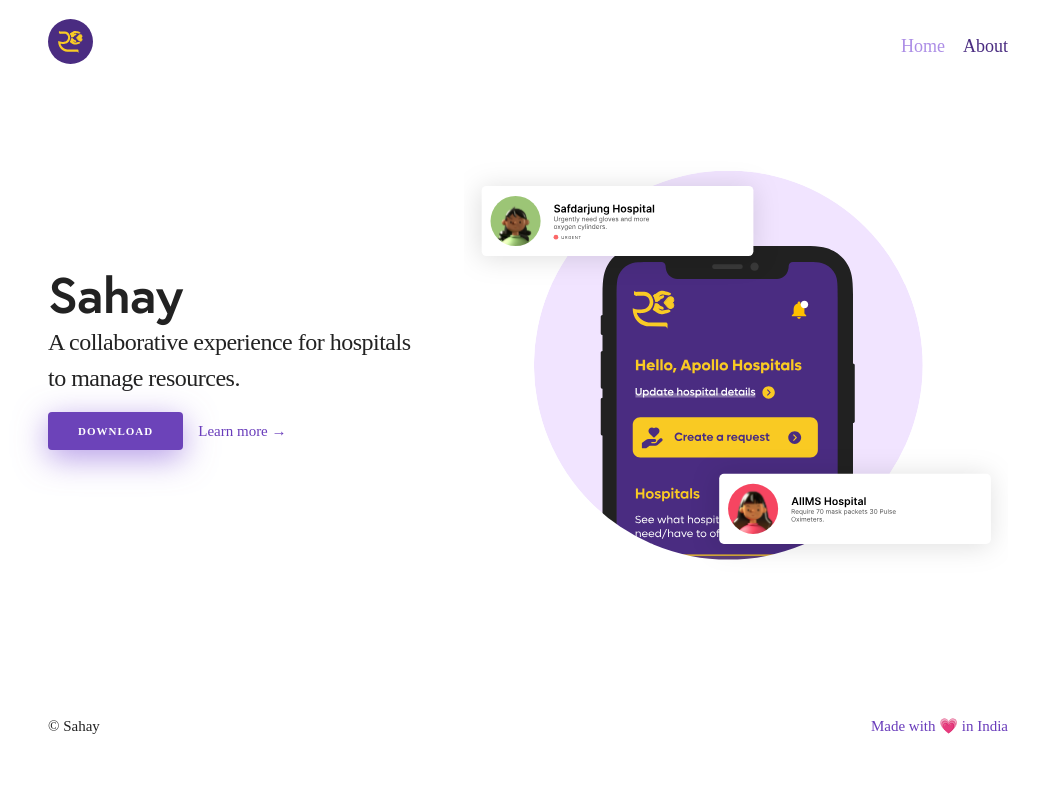
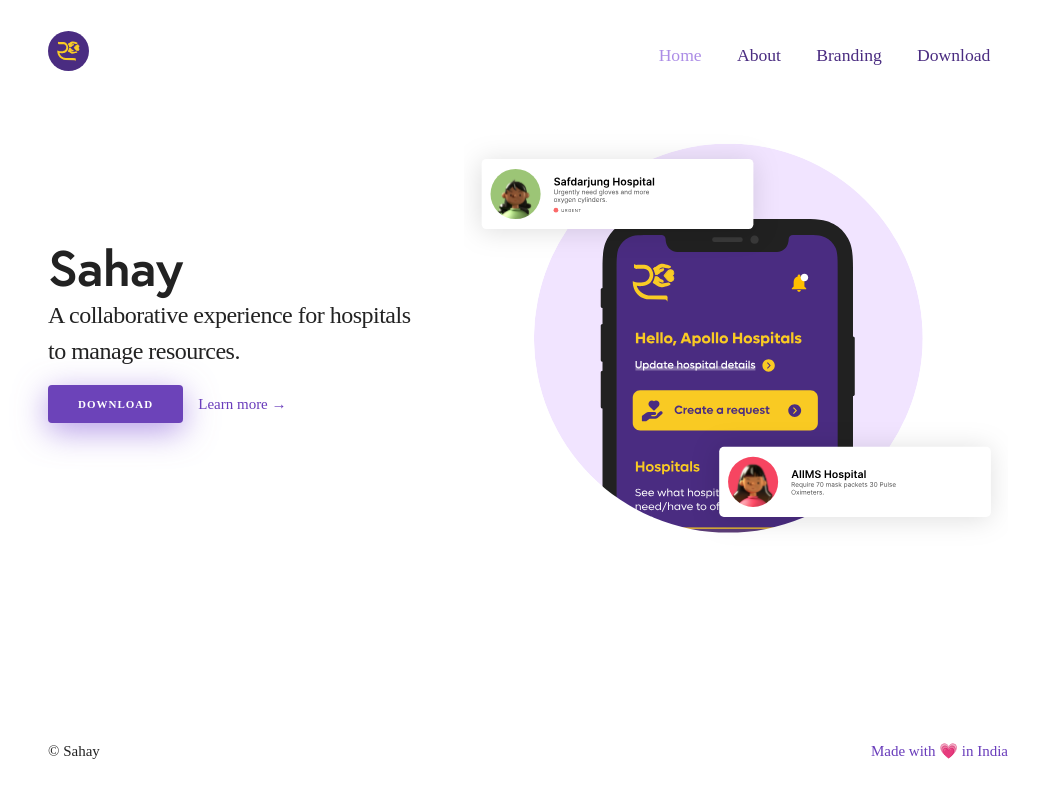
Before and after one commit to arhaanb/sahay-web, a Vue app: page / in a window 1280 px wide. Shown: the whole page, without its empty margins (112-1151 px from the left). Built offline with nearby package versions, Linux system fonts and the light colour scheme; a web font is replaced by a local one.

Commit message:
update deps + nav + fix footer pos

```diff
--- a/src/App.vue
+++ b/src/App.vue
@@ -1,5 +1,6 @@
 <template>
   <div id="app">
+    <div class="maincontent">
       <div class="container">
         <div class="nav">
           <div>
@@ -10,6 +11,8 @@
           <div id="right">
             <router-link to="/">Home</router-link>
             <router-link to="/about">About</router-link>
+            <a href="/design" target="_blank">Branding</a>
+            <a href="/download" target="_blank">Download</a>
           </div>
         </div>
       </div>
@@ -19,12 +22,13 @@
           <router-view />
         </transition>
       </main>
+    </div>
 
     <footer :class="`footer footer-${$route.meta.title}`">
       <div class="container">
         <div class="six columns sahaytop">&copy; Sahay</div>
         <div class="six columns right">
-          <a href="//madewithlove.org.in" target="_blank">Made with 💗 in India</a>
+          <a href="//arhn.us" target="_blank">Made with 💗 in India</a>
         </div>
       </div>
     </footer>
@@ -32,19 +36,40 @@
 </template>
 
 <style scoped>
+#app {
+  position: relative;
+  min-height: 97vh;
+}
+
+.maincontent {
+  padding-bottom: 2em; /* Footer height */
+}
+
+footer.footer {
+  position: absolute;
+  bottom: 0;
+  width: 100%;
+  padding: 1em 0;
+  height: 2em; /* Footer height */
+}
 .logo {
-  width: 2.5em;
+  width: 2.25em;
 }
 
 .nav {
   display: flex;
   justify-content: space-between;
   align-items: center;
-  padding: 0.75em 0;
+  padding: 1.5em 0 0em 0;
 }
 
 #right a.router-link-exact-active {
   color: #ac8de6;
+}
+
+#right a {
+  margin-right: 1em;
+  font-size: 1.175em;
 }
 
 .right {
@@ -66,6 +91,10 @@
   .right {
     text-align: center;
   }
+  #app {
+    position: relative;
+    min-height: 80vh;
+  }
 }
 
 .fade-enter-active,
--- a/src/views/About.vue
+++ b/src/views/About.vue
@@ -28,7 +28,7 @@
         <p class="center">
           <img
             class="illus"
-            src="@/assets/illustration2.svg"
+            src="../assets/illustration2.svg"
             draggable="false"
             alt="Illustration of man getting vaccinated."
           />
--- a/src/views/Home.vue
+++ b/src/views/Home.vue
@@ -44,7 +44,7 @@ export default {
 }
 
 #home {
-  margin: 4em 0 8.5em 0;
+  margin: 2.5em 0 5em 0;
 }
 
 .flex-btn {
```
Also changed, not shown: package.json (+5 -5 lines), 1 other file (tests, documents, lock files or other folders). Lines whose indentation alone changed are shown as unchanged.
